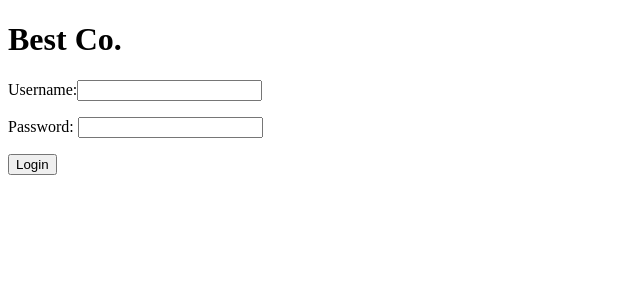
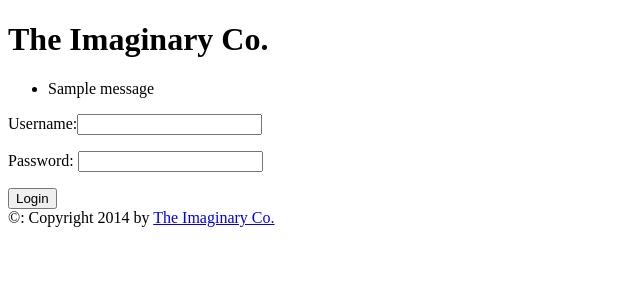
Before and after one commit to ahljljj/Professional-Python-Web-Development-Using-Flask, a Flask app: page /login in a window 1280 px wide. Shown: the top 300 px of the page, without its empty margins (0-640 px from the left). Run offline with Flask 2, Linux system fonts and the light colour scheme; one stand-in notice (Sample message) is shown.

Commit message:
Add 41. template inheritance

```diff
--- /dev/null
+++ b/hello-app/templates/base.html
@@ -0,0 +1,46 @@
+<!DOCTYPE html>
+<html >
+<head>
+    {% block head %}
+    <title>{% block title %}{% endblock %} - The Imaginary Co.</title>
+    {% endblock %}
+</head>
+<body>
+<h1>The Imaginary Co.</h1>
+
+
+{% with messages = get_flashed_messages() %}
+
+{% if messages %}
+<ul class = "flashes">
+    {% for message in messages %}
+    <li> {{ message }}</li>
+
+    {% endfor %}
+
+
+</ul>
+
+
+{% endif %}
+{% endwith %}
+
+<div id ='content'>
+
+    {% block content %}{% endblock %}
+
+</div>
+
+<footer>
+
+    {% block footer %}
+
+    &copy: Copyright 2014 by <a href="http://imaginary.co"> The Imaginary Co.</a>
+
+    {% endblock %}
+
+
+</footer>
+
+</body>
+</html>
--- a/hello-app/templates/login.html
+++ b/hello-app/templates/login.html
@@ -1,16 +1,9 @@
-<!DOCTYPE html>
-<html>
+{% extends "base.html" %}
 
-<head>
-
-<title> Login Page - The Best Co. </title>
-
-</head>
+{% block title%} Login {% endblock %}
 
 
-<body>
-
-<h1> Best Co. </h1>
+{% block content %}
 
 <form action = "{{url_for('login')}}" method = 'POST'>
 
@@ -40,6 +33,5 @@
 
 
 </form>
-</body>
 
-</html>
+{% endblock %}
```
Also changed, not shown: hello-app/templates/welcome.html (+5 -18 lines).
